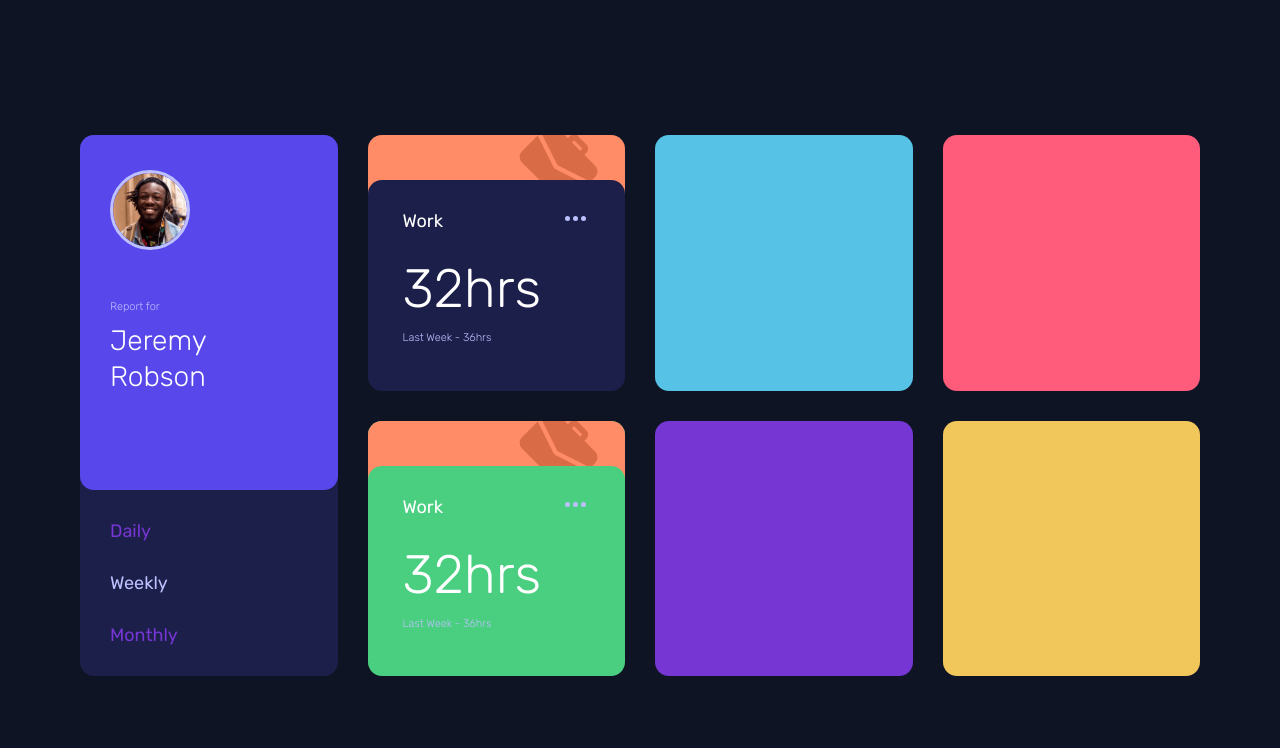
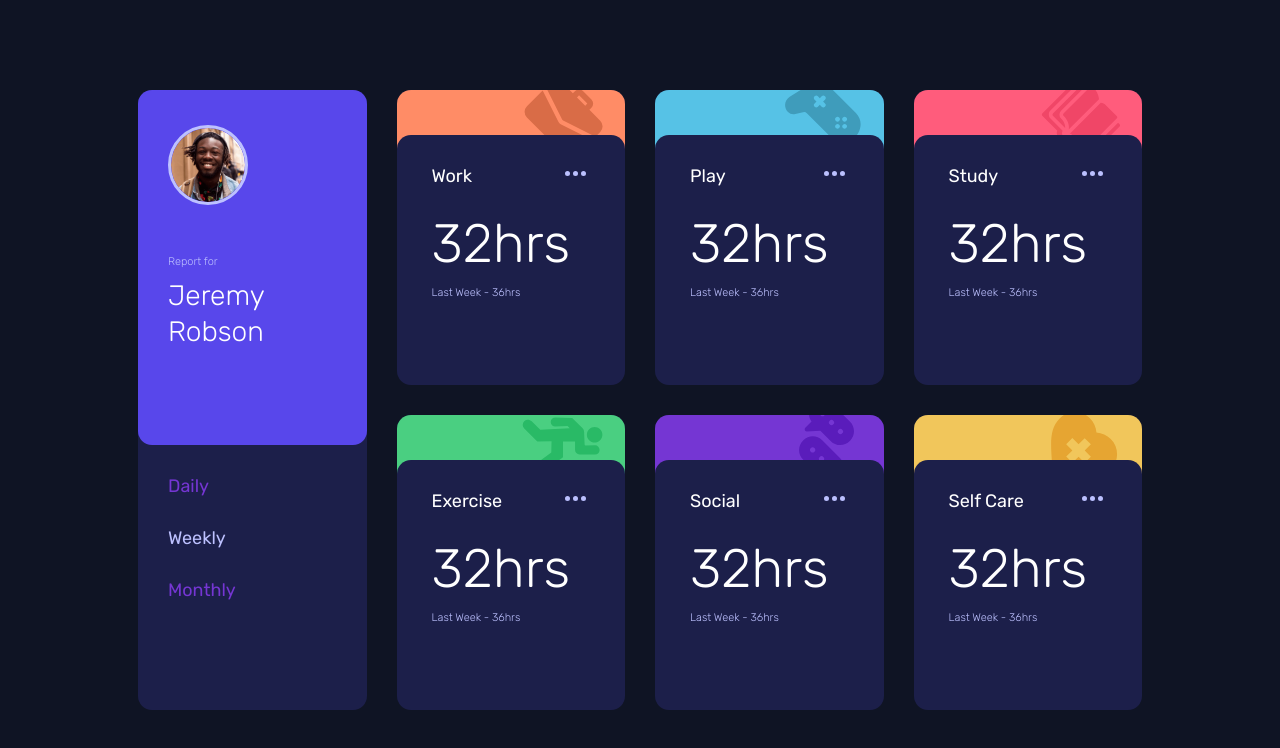
Before and after one commit to CristhoperGomes/TimeTrackingDashboard, a plain HTML site: page index.html in a window 1280 px wide. Drawn offline with Linux system fonts and the light colour scheme.

Commit message:
Finalização design básico para desktop

```diff
--- a/assets/css/style.css
+++ b/assets/css/style.css
@@ -18,7 +18,6 @@ html {
     --desaturated-blue: hsl(235, 45%, 61%);
     --pale-blue: hsl(236, 100%, 87%);
 
-
     /*Typography*/
     font-family: 'Rubik', sans-serif;
     font-size: 18px;
@@ -30,19 +29,20 @@ body {
     width: 100vw;
     height: 100vh;
     max-width: 1440px;
-    overflow: hidden;
     display: flex;
+    justify-content: center;
+    align-items: center;
 }
 
 .container {
-    margin: auto;
-    width: 1120px;
-    height: 530px;
+    width: 80%;
+    height: 80%;
     display: grid;
     grid-template-columns: repeat(4, 1fr);
     grid-gap: 30px;
+    padding: 10px;
 }
-
+/*Card Profile*/
 .profile {
     grid-row: 1 / 3;
     background-color: var(--dark-blue);
@@ -88,7 +88,7 @@ body {
 .time-course:hover {
     color: var(--pale-blue);
 }
-
+/*Demais cards*/
 .card {
     border-radius: 14px;
     background-color: var(--dark-blue);
@@ -117,8 +117,7 @@ body {
 }
 
 .card h3{
-    margin-top: 25px;
-    margin-left: 35px;
+    margin: 25px 35px 0 35px;
     font-weight: 300;
     font-size: 3rem;
 }
@@ -131,32 +130,39 @@ body {
     margin-left: 35px;
 }
 
-.work-header {
-    background-color: var(--work);
+.card-header {
     height: 59px;
     border-radius: 14px 14px 0 0;
-    background-image: url(../images/icon-work.svg);
     background-repeat: no-repeat;
     background-position: 85%;
-    z-index: -1;
+}
+/*Headers Específicos*/
+.work {
+    background-color: var(--work);
+    background-image: url(../images/icon-work.svg);
 }
 
 .play {
     background-color: var(--play);
+    background-image: url(../images/icon-play.svg);
 }
 
 .study {
     background-color: var(--study);
+    background-image: url(../images/icon-study.svg);
 }
 
 .exercise {
     background-color: var(--exercise);
+    background-image: url(../images/icon-exercise.svg);
 }
 
 .social {
     background-color: var(--social);
+    background-image: url(../images/icon-social.svg);
 }
 
 .self-care {
     background-color: var(--self-care);
+    background-image: url(../images/icon-self-care.svg);
 }
--- a/index.html
+++ b/index.html
@@ -14,7 +14,9 @@
 </head>
 
 <body>
+    <!--Definição do Container-->
     <div class="container">
+        <!--Card de perfil-->
         <div class="profile">
             <div class="profile-header">
                 <div class="profile-avatar" id="profile-avatar">
@@ -27,8 +29,9 @@
             <div class="time-course active">Weekly</div>
             <div class="time-course">Monthly</div>
         </div>
-        <div class="card work">
-            <div class="work-header"></div>
+        <!--Card Work-->
+        <div class="card">
+            <div class="card-header work"></div>
             <div class="stats-menu">
                 <div class="stats-tittle">Work</div>
                 <div class="menu"></div>
@@ -36,19 +39,57 @@
             <h3 id="work-time">32hrs</h3>
             <p id="work-time-historic">Last Week - 36hrs</p>
         </div>
-        <div class="card play"></div>
-        <div class="card study"></div>
-        <div class="card exercise">
-            <div class="work-header"></div>
+        <!--Card Play-->
+        <div class="card">
+            <div class="card-header play"></div>
             <div class="stats-menu">
-                <div class="stats-tittle">Work</div>
+                <div class="stats-tittle">Play</div>
                 <div class="menu"></div>
             </div>
-            <h3 id="work-time">32hrs</h3>
-            <p id="work-time-historic">Last Week - 36hrs</p>
+            <h3 id="play-time">32hrs</h3>
+            <p id="play-time-historic">Last Week - 36hrs</p>
         </div>
-        <div class="card social"></div>
-        <div class="card self-care"></div>
+        <!--Card Study-->
+        <div class="card">
+            <div class="card-header study"></div>
+            <div class="stats-menu">
+                <div class="stats-tittle">Study</div>
+                <div class="menu"></div>
+            </div>
+            <h3 id="study-time">32hrs</h3>
+            <p id="study-time-historic">Last Week - 36hrs</p>
+        </div>
+        <!--Card Exercise-->
+        <div class="card">
+            <div class="card-header exercise"></div>
+            <div class="stats-menu">
+                <div class="stats-tittle">Exercise</div>
+                <div class="menu"></div>
+            </div>
+            <h3 id="exercise-time">32hrs</h3>
+            <p id="exercise-time-historic">Last Week - 36hrs</p>
+        </div>
+        <!--Card Social-->
+        <div class="card">
+            <div class="card-header social"></div>
+            <div class="stats-menu">
+                <div class="stats-tittle">Social</div>
+                <div class="menu"></div>
+            </div>
+            <h3 id="social-time">32hrs</h3>
+            <p id="social-time-historic">Last Week - 36hrs</p>
+        </div>
+        <!--Card Self Care-->
+        <div class="card">
+            <div class="card-header self-care"></div>
+            <div class="stats-menu">
+                <div class="stats-tittle">Self Care</div>
+                <div class="menu"></div>
+            </div>
+            <h3 id="self-care-time">32hrs</h3>
+            <p id="self-care-time-historic">Last Week - 36hrs</p>
+        </div>
+        <!--Fechamento do Container-->
     </div>
 </body>
 
```
